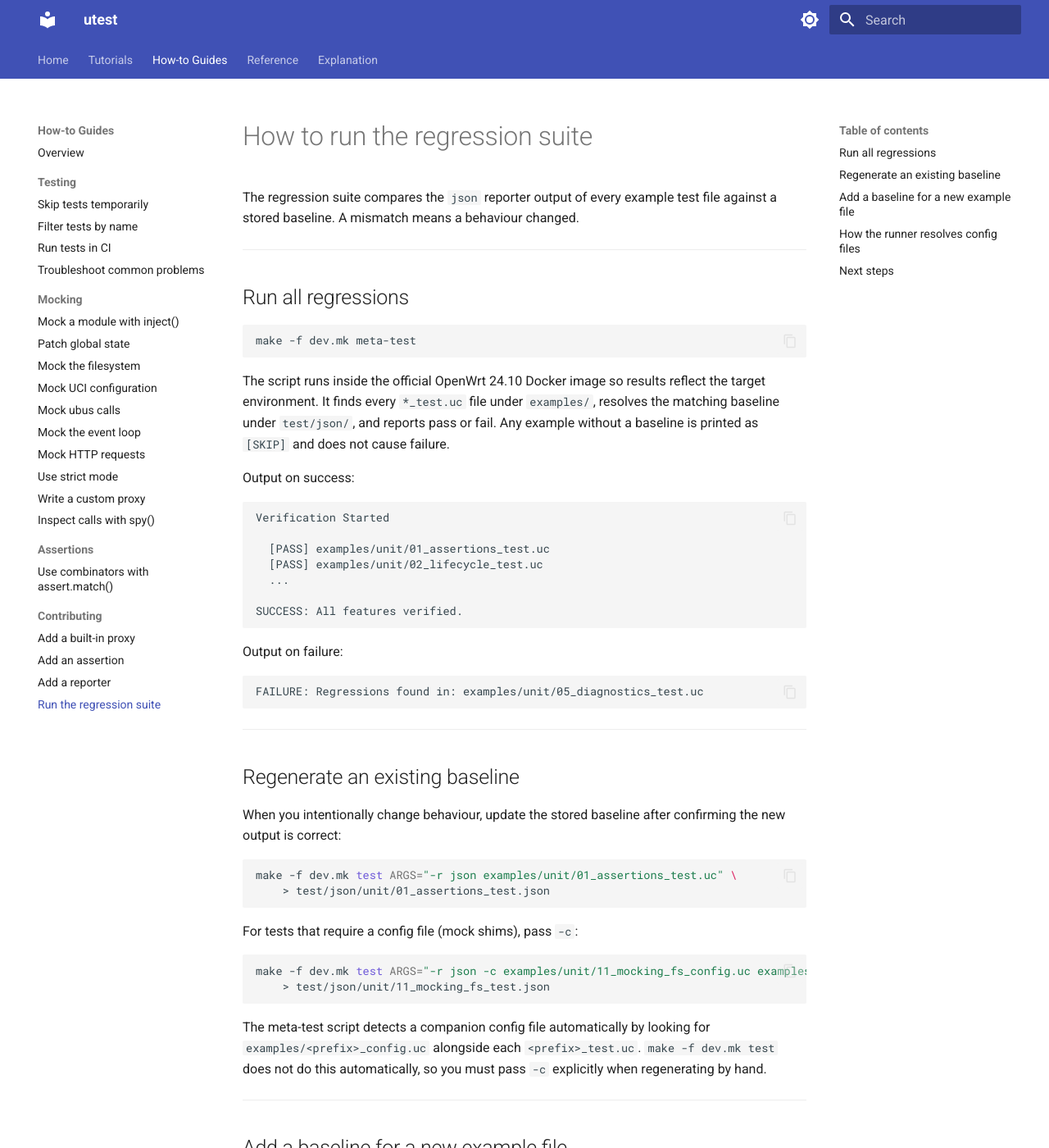
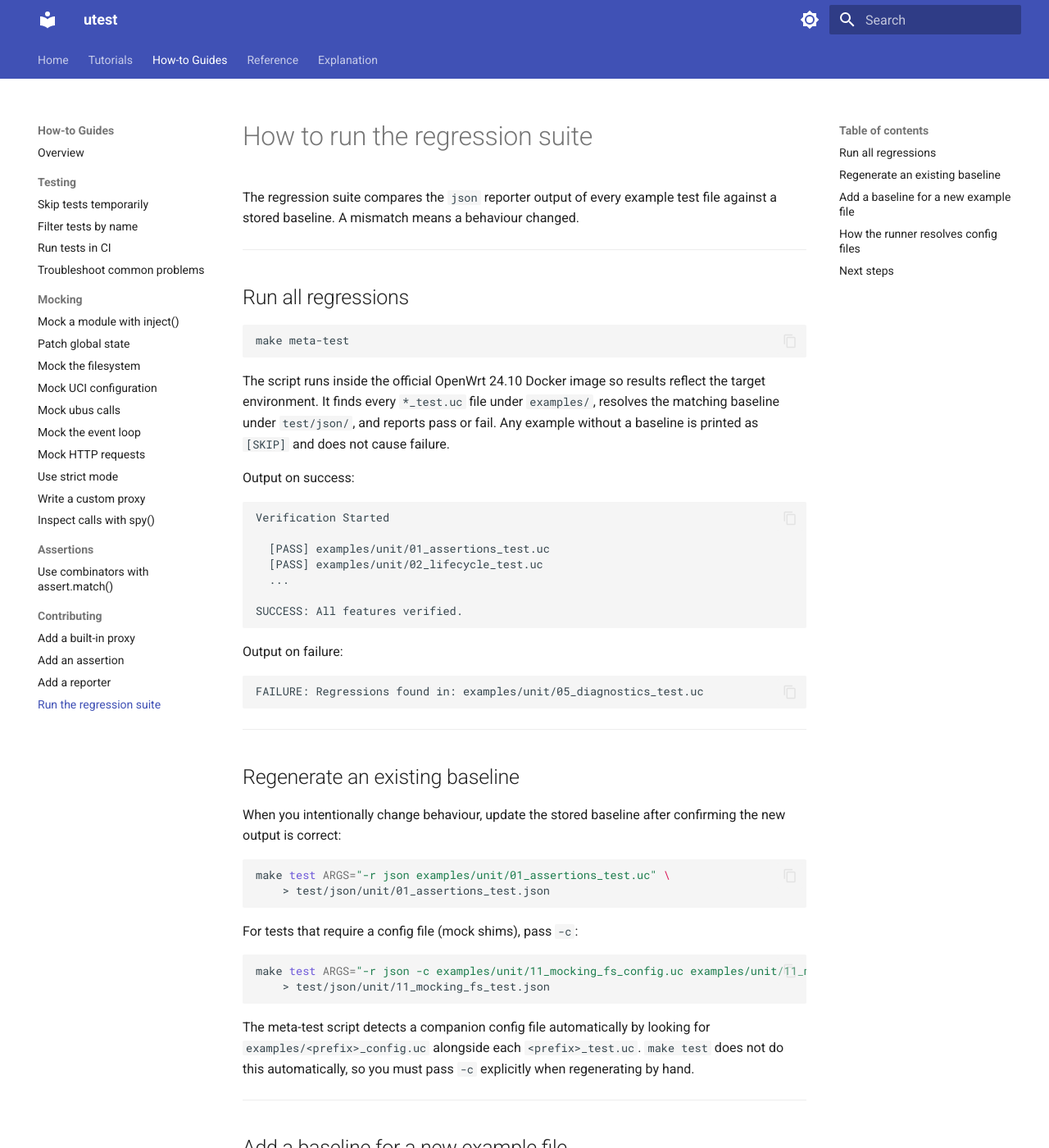
Before and after one commit to m00qek/utest, an MkDocs documentation site: the page built from docs/how-to/contributor/run-regression.md, in a window 1280 px wide and 1400 px high. Shown: the whole window at 82% size. Built offline with MkDocs 1.6.1 and Material for MkDocs 9.7.7, drawn with Linux system fonts in a browser that asks for light colours; some of the changed text lies outside the part shown.

````diff
--- a/docs/how-to/contributor/run-regression.md
+++ b/docs/how-to/contributor/run-regression.md
@@ -8,7 +8,7 @@ file against a stored baseline. A mismatch means a behaviour changed.
 ## Run all regressions
 
 ```bash
-make -f dev.mk meta-test
+make meta-test
 ```
 
 The script runs inside the official OpenWrt 24.10 Docker image so results reflect
@@ -42,19 +42,19 @@ When you intentionally change behaviour, update the stored baseline after
 confirming the new output is correct:
 
 ```bash
-make -f dev.mk test ARGS="-r json examples/unit/01_assertions_test.uc" \
+make test ARGS="-r json examples/unit/01_assertions_test.uc" \
     > test/json/unit/01_assertions_test.json
 ```
 
 For tests that require a config file (mock shims), pass `-c`:
 
 ```bash
-make -f dev.mk test ARGS="-r json -c examples/unit/11_mocking_fs_config.uc examples/unit/11_mocking_fs_test.uc" \
+make test ARGS="-r json -c examples/unit/11_mocking_fs_config.uc examples/unit/11_mocking_fs_test.uc" \
     > test/json/unit/11_mocking_fs_test.json
 ```
 
 The meta-test script detects a companion config file automatically by looking for
-`examples/<prefix>_config.uc` alongside each `<prefix>_test.uc`. `make -f dev.mk test`
+`examples/<prefix>_config.uc` alongside each `<prefix>_test.uc`. `make test`
 does not do this automatically, so you must pass `-c` explicitly
 when regenerating by hand.
 
@@ -67,20 +67,20 @@ when regenerating by hand.
 3. Run the test once to confirm it passes with the detailed reporter:
 
 ```bash
-make -f dev.mk test ARGS="examples/unit/15_mymod_test.uc"
+make test ARGS="examples/unit/15_mymod_test.uc"
 ```
 
 4. Capture the json output as the baseline:
 
 ```bash
-make -f dev.mk test ARGS="-r json -c examples/unit/18_mymod_config.uc examples/unit/18_mymod_test.uc" \
+make test ARGS="-r json -c examples/unit/18_mymod_config.uc examples/unit/18_mymod_test.uc" \
     > test/json/unit/18_mymod_test.json
 ```
 
 5. Run the full suite to confirm the new baseline is picked up:
 
 ```bash
-make -f dev.mk meta-test
+make meta-test
 ```
 
 ---
@@ -103,7 +103,7 @@ The bundle test (`08_bundles_test.uc`) is a special case: `scripts/meta-test.sh`
 
 ## Next steps
 
-- Run `make -f dev.mk meta-test` after every non-trivial change to catch regressions
+- Run `make meta-test` after every non-trivial change to catch regressions
   early.
 - Keep baselines committed alongside the example files so CI can detect
   regressions automatically.
````
Also changed, not shown: docs/how-to/contributor/add-assertion.md (+3 -3 lines), docs/how-to/contributor/add-proxy.md (+4 -4 lines), docs/how-to/contributor/add-reporter.md (+1 -1 lines), docs/tutorials/contributor/first-patch.md (+4 -4 lines), 7 other files.
